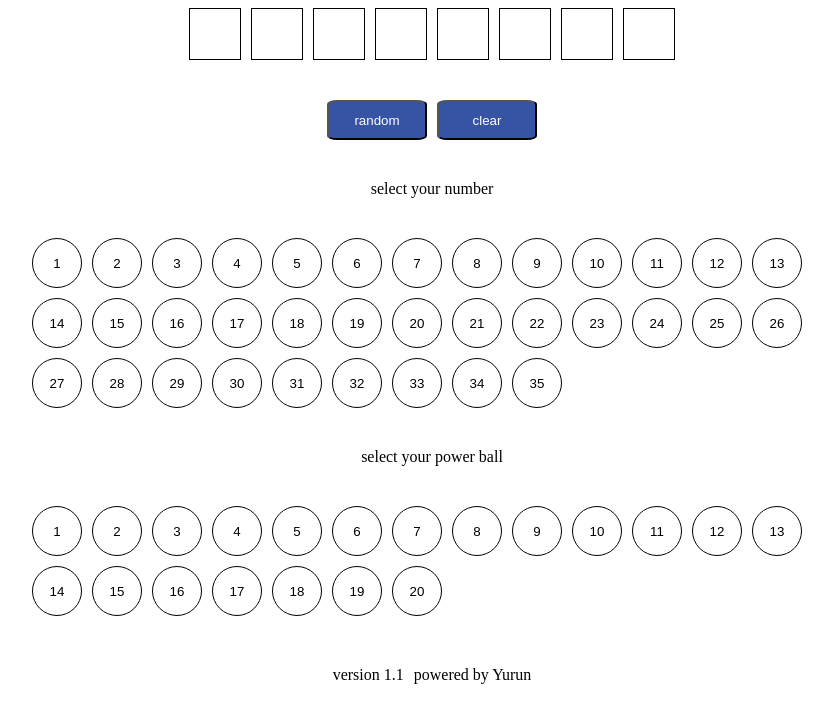
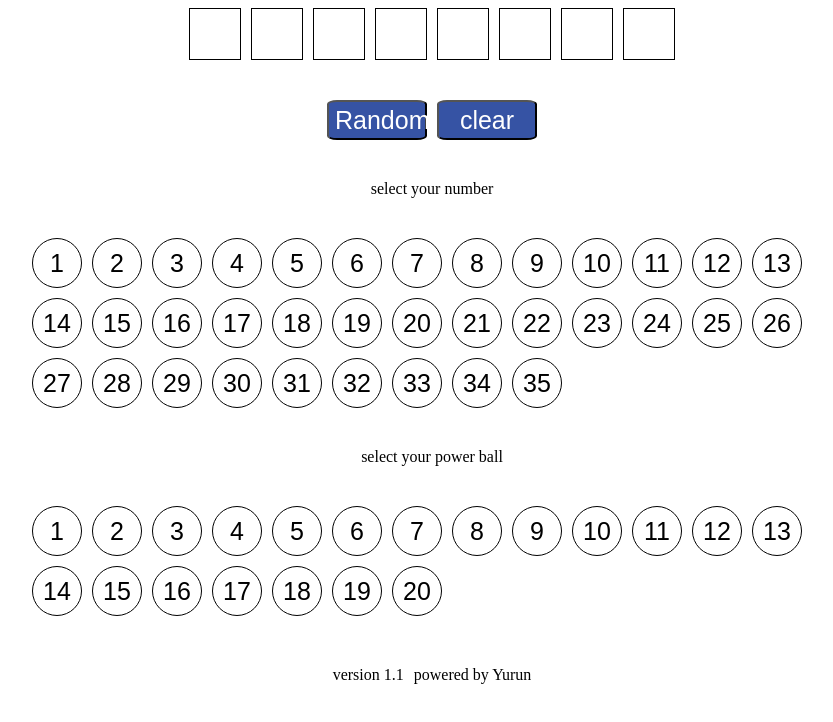
Before and after one commit to ltzx2004538/PowerBallGenerator, a SvelteKit app: page /main in a window 1280 px wide. Shown: the top 722 px of the page, without its empty margins (208-1041 px from the left). Built offline with nearby package versions, Linux system fonts and the light colour scheme.

Commit message:
minor change

```diff
--- a/src/components/PowerBalls/PowerBall/PowerBall.svelte
+++ b/src/components/PowerBalls/PowerBall/PowerBall.svelte
@@ -39,6 +39,7 @@
     cursor: pointer;
     background-color: transparent;
     border: solid 1px black;
+    font-size: 25px;
 
 	&__selected{
 		background-color: #3653a4;
--- a/src/components/PowerBalls/PowerBalls.scss
+++ b/src/components/PowerBalls/PowerBalls.scss
@@ -35,6 +35,7 @@
       background-color: #3653a4;
       color: white;
       border-radius: 10%;
+      font-size: 25px;
       cursor: pointer;
       @media only screen and (max-width: 500px) {
         height: 80px;
--- a/src/components/PowerBalls/PowerBalls.svelte
+++ b/src/components/PowerBalls/PowerBalls.svelte
@@ -14,7 +14,7 @@
   let selectedPowerBall: number | null;
   let selectedNumbers: Array<powerNumbers> = [];
   let isGeneratingPowerBalls = false;
-  $: randomLabel = isGeneratingPowerBalls ? "stop" : "random";
+  $: randomLabel = isGeneratingPowerBalls ? "Stop" : "Random";
   const result = (() => {
     const result = [];
     for (let i = 0; i < maxNumber; i++) {
```
Also changed, not shown: 1 other file (tests, documents, lock files or other folders).
